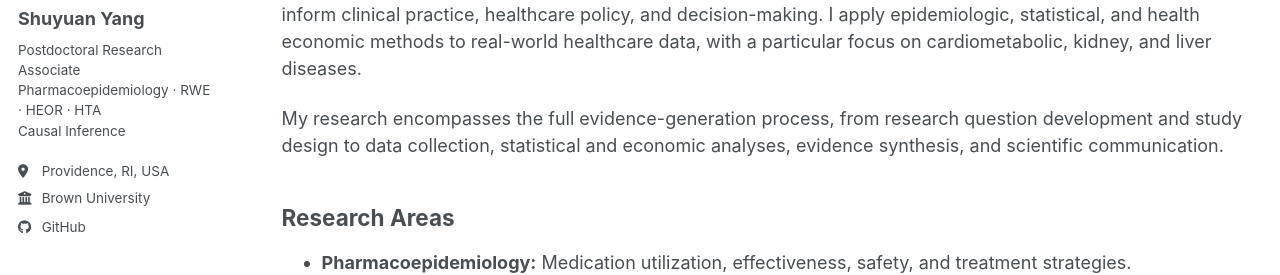
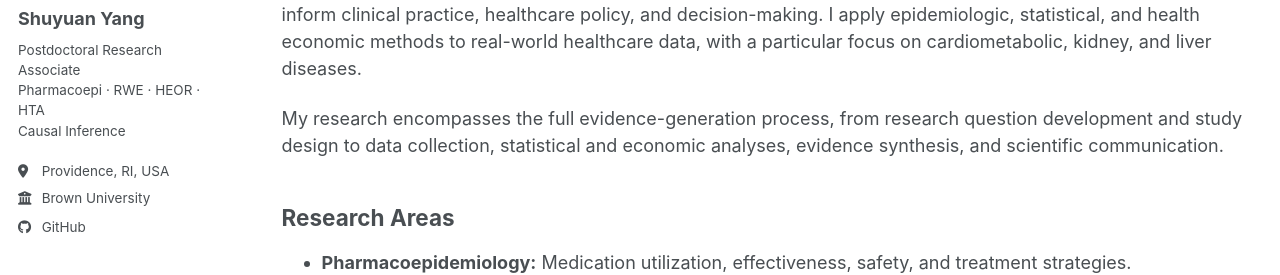
Before and after one commit to yang-shuyuan/yang-shuyuan.github.io, a Jekyll site: the page built from _pages/about.md, in a window 1280 px wide. Shown: the part 278-553 px from the top of the page. Built offline with Jekyll 4.4.1, drawn with Linux system fonts in a browser that asks for light colours; a style sheet for code colours, icons or effects is not loaded.

Commit message:
Update _config.yml

```diff
--- a/_config.yml
+++ b/_config.yml
@@ -26,7 +26,7 @@ author:
   avatar           : "profile.jpg"
   name             : "Shuyuan Yang"
   pronouns         : # example: "she/her"
-  bio              : "Postdoctoral Research Associate<br><span style='white-space: nowrap;'>Pharmacoepidemiology</span> · RWE · HEOR · HTA<br>Causal Inference"
+  bio              : "Postdoctoral Research Associate<br><span style='white-space: nowrap;'>Pharmacoepi</span> · RWE · HEOR · HTA<br>Causal Inference"
   location         : "Providence, RI, USA"
   employer         : "Brown University"
   uri              : # URL
```
